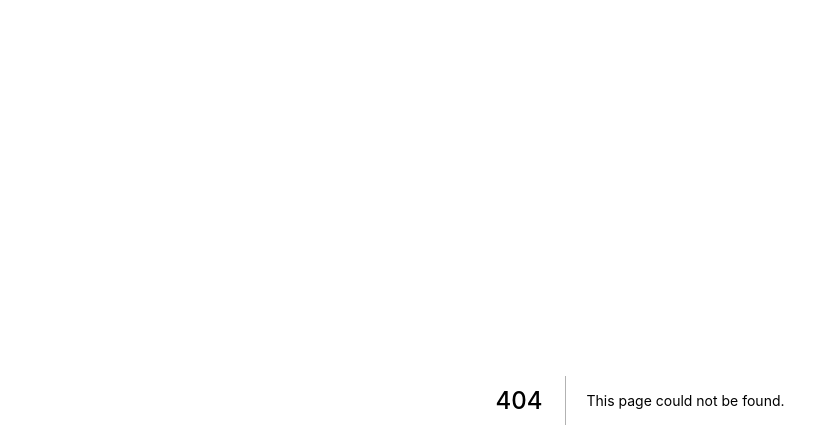
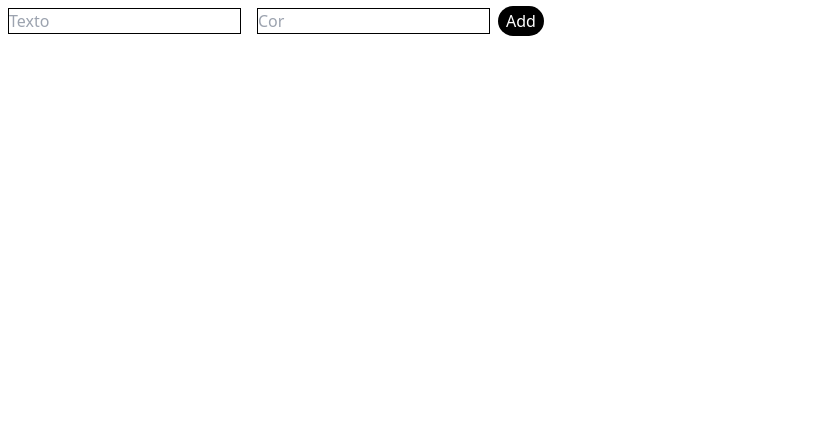
Before and after one commit to thalesms2/chamber, a Next.js app: page /rendezvous/Form in a window 1280 px wide. Before the commit this address had no page. Shown: the top 448 px of the page, without its empty margins (0-839 px from the left). Built offline with nearby package versions, Linux system fonts and the light colour scheme; a web font is replaced by a local one.

Commit message:
Create Form.tsx

```diff
--- /dev/null
+++ b/pages/rendezvous/Form.tsx
@@ -0,0 +1,63 @@
+import type { NextPage } from 'next'
+import { useState } from 'react'
+import styled from 'styled-components'
+
+interface Card {
+  name: string
+  colour: string
+}
+
+interface CardWrapper {
+  colour: string
+}
+
+const FormWrapper = styled.div`
+  background-color: #fff;
+  input {
+    border: 1px solid black;
+    margin: .5em;
+  }
+`
+
+const Button = styled.button`
+  background-color: black;
+  border-radius: 2em;
+  padding: .2em .5em;
+  color: white;
+`
+const CardWrapper = styled.div<CardWrapper>`
+    color: ${props => props.colour};
+    margin: .5em;
+    border-radius: 1.5em;
+    padding: .2em;
+`
+
+const Form: NextPage = () => {
+  const [name, setName] = useState('')
+  const [colour, setColour] = useState('')
+  const [cards, setCards] = useState<Card[]>([])
+  const handlerSubmit = () => {
+    setCards([...cards, {
+      name: name,
+      colour: colour
+    }])
+  }
+  return (
+    <FormWrapper>
+      <input type="text" placeholder='Texto' value={name} onChange={(e) => setName(e.target.value)} />
+      <input type="text" placeholder='Cor' value={colour} onChange={(e) => setColour(e.target.value)} />
+      <Button onClick={handlerSubmit}>Add</Button>
+      <div>
+        {cards.map((card: any) => {
+            return(
+                <CardWrapper key={card.name} colour={card.colour}>
+                    <h2>{card.name}</h2>
+                </CardWrapper>
+            )
+        })}
+      </div>
+    </FormWrapper>
+  )
+}
+
+export default Form
```
